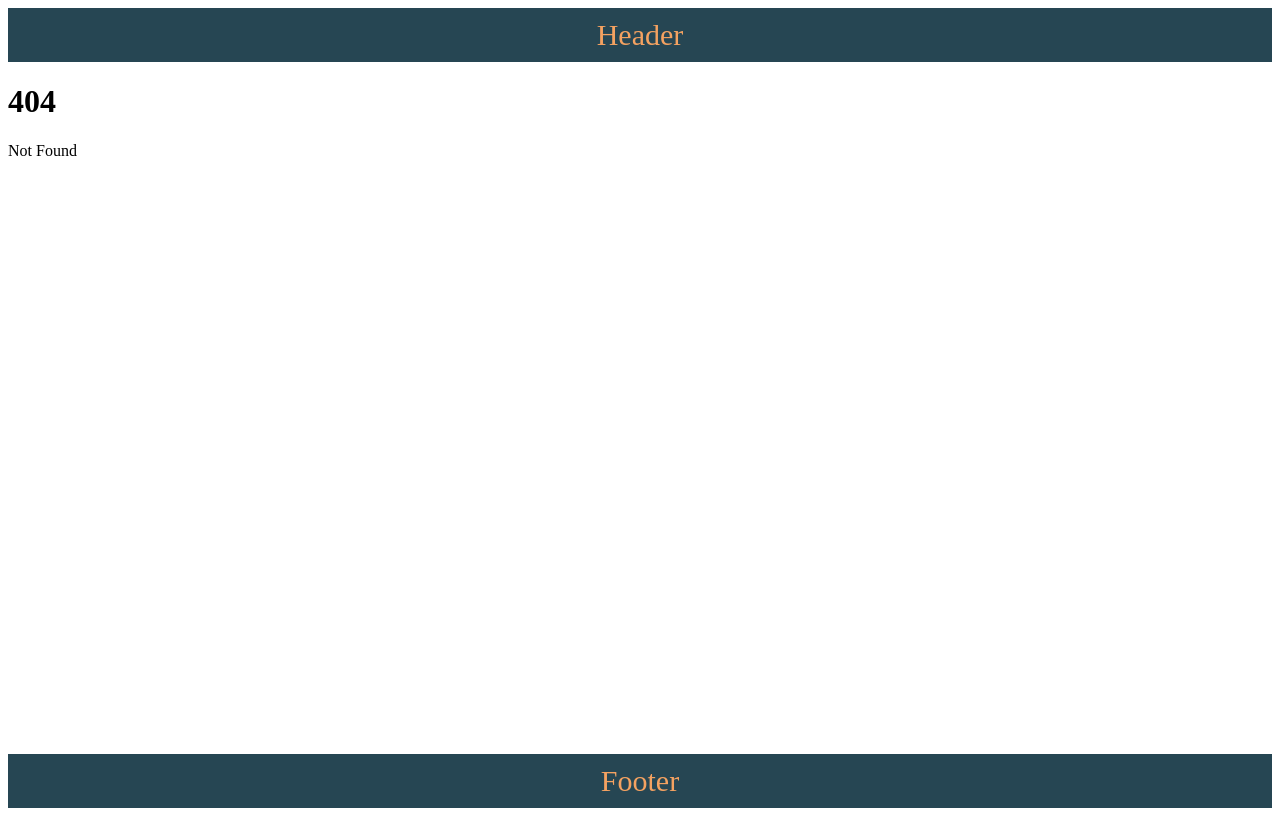
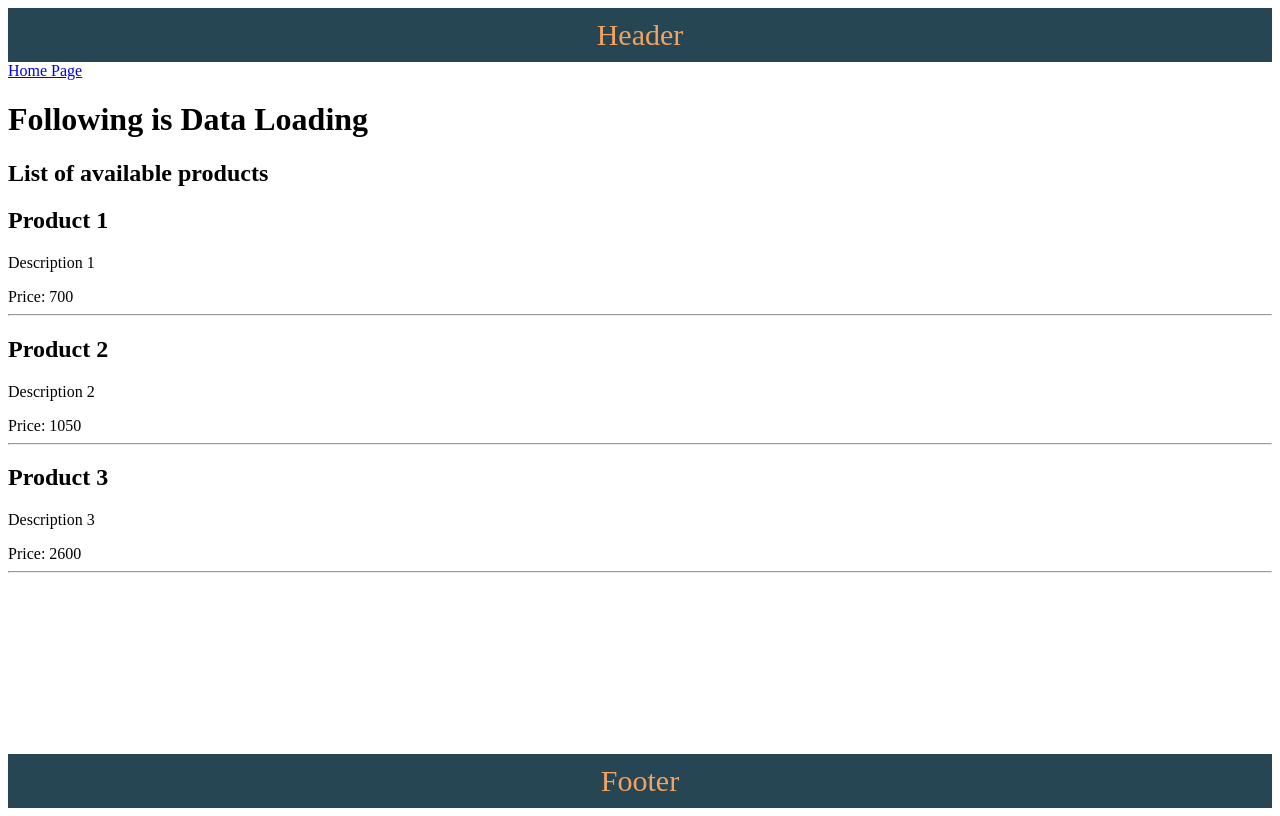
Before and after one commit to kamranlatifch/svelte-kit-practice, a SvelteKit app: page /db-products in a window 1280 px wide. Before the commit this address had no page. Built offline with nearby package versions, Linux system fonts and the light colour scheme; data requests are answered from the project's data file.

Commit message:
24: Page data / data loading from external api

```diff
--- a/db.json
+++ b/db.json
@@ -3,20 +3,20 @@
 		{
 			"id": 1,
 			"title": "Product 1",
-			"Price": 700,
-			"Description": "Description 1"
+			"price": 700,
+			"description": "Description 1"
 		},
 		{
 			"id": 2,
 			"title": "Product 2",
-			"Price": 1050,
-			"Description": "Description 2"
+			"price": 1050,
+			"description": "Description 2"
 		},
 		{
 			"id": 3,
 			"title": "Product 3",
-			"Price": 2600,
-			"Description": "Description 3"
+			"price": 2600,
+			"description": "Description 3"
 		}
 	]
 }
--- a/src/routes/+page.svelte
+++ b/src/routes/+page.svelte
@@ -18,5 +18,6 @@
 
 <a href="/blog">Blog</a>
 <a href="/products">Products</a>
+<a href="/db-products">DB Load Products</a>
 <!-- Navigating Programatically -->
 <button on:click={handleClick}>Place Order</button>
--- /dev/null
+++ b/src/routes/db-products/+page.js
@@ -0,0 +1,11 @@
+export const load = async (loadEvent) => {
+	const { fetch } = loadEvent;
+	const title = 'List of available products';
+	const response = await fetch('http://localhost:4000/products/');
+	const products = await response.json();
+
+	return {
+		title,
+		products
+	};
+};
--- /dev/null
+++ b/src/routes/db-products/+page.svelte
@@ -0,0 +1,19 @@
+<!-- Follwoing Code is for Loading Page Data -->
+
+<script>
+	export let data;
+	const products = data.products;
+</script>
+
+<a href="/">Home Page</a>
+
+<h1>Following is Data Loading</h1>
+<h2>{data.title}</h2>
+{#each products as product}
+	<div>
+		<h2>{product.title}</h2>
+		<p>{product.description}</p>
+		<span>Price: {product.price}</span>
+		<hr />
+	</div>
+{/each}
```
